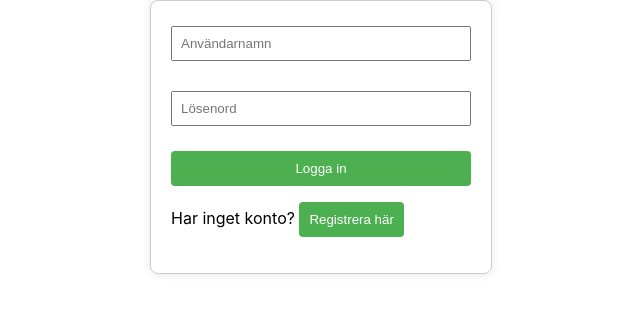
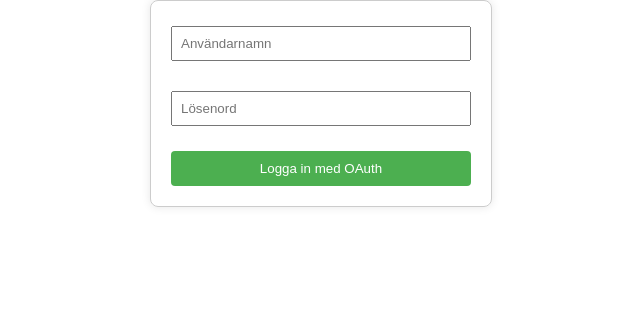
Before and after one commit to best-scooter/webgui, a React (Create React App) app: page / in a window 1280 px wide. Shown: the top 312 px of the page, without its empty margins (319-959 px from the left). Built offline with nearby package versions, Linux system fonts and the light colour scheme.

Commit message:
Updated OAuth authentiction when signing in

```diff
--- a/src/components/Login.js
+++ b/src/components/Login.js
@@ -1,17 +1,70 @@
 // Login.js
-import React, { useState } from 'react';
-import './Login.css'; // Importera CSS-fil
+import React, { useState, useEffect } from 'react';
+import './Login.css';
+//mha axios kan man göra en GET-förfrågan för att hämta autentiserings-URL och sedan skicka användaren till den URL som returnerats
+import axios from 'axios';
 
-const Login = ({ onLogin, onRegister }) => { // Lägg till onRegister här
-    const [username, setUsername] = useState('');
-    const [password, setPassword] = useState('');
+//import { useLocation } from 'react-router-dom';
 
-    const handleLogin = () => {
-        // Implementera här logik för inloggning
-        // Exempel: Anropa en API för autentisering
-        // och om det är framgångsrikt, anropa onLogin
-        onLogin(username);
+
+const Login = ({ onLogin }) => {
+    //const location = useLocation();
+
+    // Funktion som initierar kravet 'Kunden kan logga in på en webbplats via OAuth'
+    //GET /customer/auth
+    const handleLogin = async () => {
+        try {
+            //Skapa redirect URL för callback, window.location.origin ger URL-originen för den aktuella sidan, ex. http://localhost:3000/
+            const redirectUrl = `${window.location.origin}/authcallback`;
+            //Fetcha authentication URL från API-Server, encodeURIComponent:kodifiera komponenter av en URI (Uniform Resource Identifier) genom att ersätta vissa tecken med deras hexadecimala representationer
+            const response = await axios.get(`http://localhost:1337/customer/auth?redirectUrl=${encodeURIComponent(redirectUrl)}`);
+            //console.log(response);
+            //window.location.href: redirect användaren till URL:en som erhållits
+            window.location.href = response.data.data.url;
+            console.log(response.data.data.url, 'handlelogin');
+        } catch (error) {
+            console.error('Error fetching authentication URL:', error.message);
+        }
     };
+
+    //Hanterar OAUth callbaken efter att komponenten har byggts
+    // POST /customer/auth
+    useEffect(() => {
+        const handleAuthCallback = async () => {
+            console.log(window.location.search, 'first');
+            try {
+                const code = new URLSearchParams(window.location.search).get('code');
+                const state = new URLSearchParams(window.location.search).get('state');
+                console.log(code, 'code');
+                console.log(state, 'state');
+                if (code) {
+                    // Om det finns en kod, byt ut 'code' för en OAuthToken
+                    const response = await axios.post('http://localhost:1337/customer/auth', { code, state });
+                    const oAuthToken = response.data.data.oAuthToken;
+                    console.log(oAuthToken, 'oauthtoken');
+
+                    // Spara undan OAuth-token som vi fått lokalt
+                    localStorage.setItem('oAuthToken', oAuthToken);
+
+                    // POST /customer/token
+                    const tokenResponse = await axios.post('http://localhost:1337/customer/token', { oAuthToken });
+
+                    // Bryt ut token, email, customerID från tokenResponse
+                    const { token, email, customerId } = tokenResponse.data.data;
+                    console.log('Token:', token);
+                    console.log('Email:', email);
+                    console.log('CustomerId:', customerId);
+
+                    // Skicka tillbaka användarinformationen till App.js
+                    onLogin(customerId, token);
+                }
+            } catch (error) {
+                console.error('Error exchanging code for OAuth token:', error);
+            }
+        };
+        handleAuthCallback();
+    }, [window.location]);
+
 
     return (
         <div className="container">
@@ -19,23 +72,15 @@
                 <input
                 type="text"
                 placeholder="Användarnamn"
-                onChange={(e) => setUsername(e.target.value)}
                 />
             </div>
             <div className="input-group">
                 <input
                 type="password"
                 placeholder="Lösenord"
-                onChange={(e) => setPassword(e.target.value)}
                 />
             </div>
-            <button onClick={handleLogin}>Logga in</button>
-            <p>
-                Har inget konto?{' '}
-                <button onClick={onRegister} className="register-link">
-                Registrera här
-                </button>
-            </p>
+            <button onClick={handleLogin}>Logga in med OAuth</button>
         </div>
     );
 };
```
Also changed, not shown: src/components/AccountDetails.js (deleted, +0 -14 lines), src/components/AccountDetails.css (deleted).
